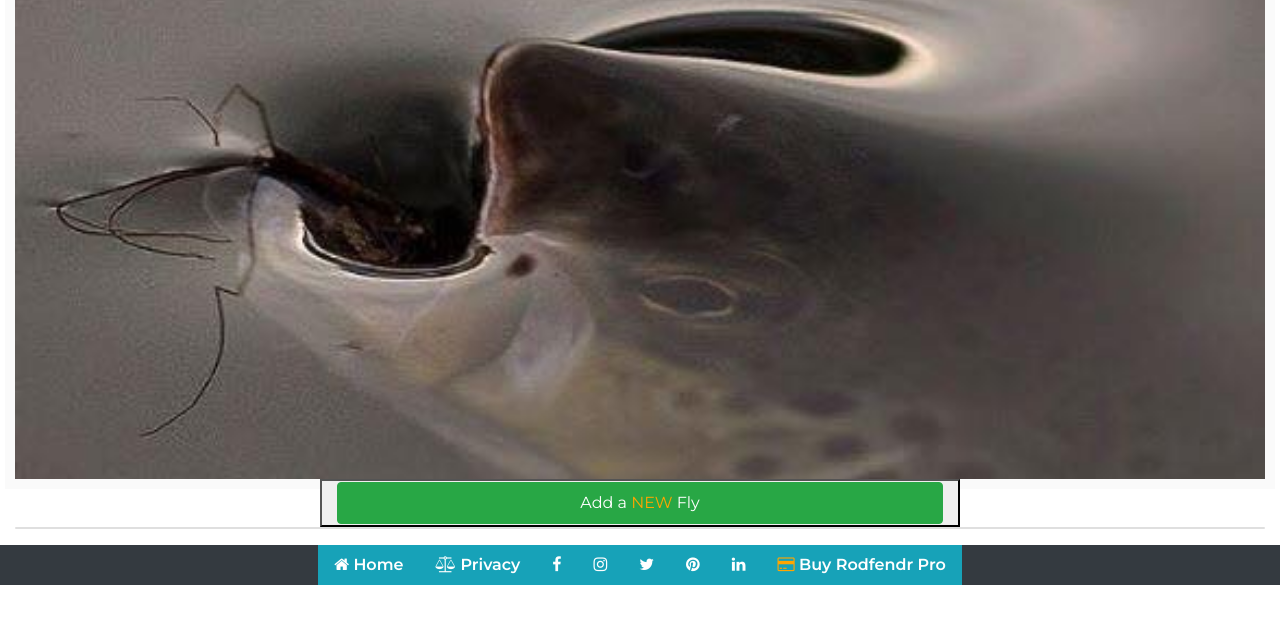
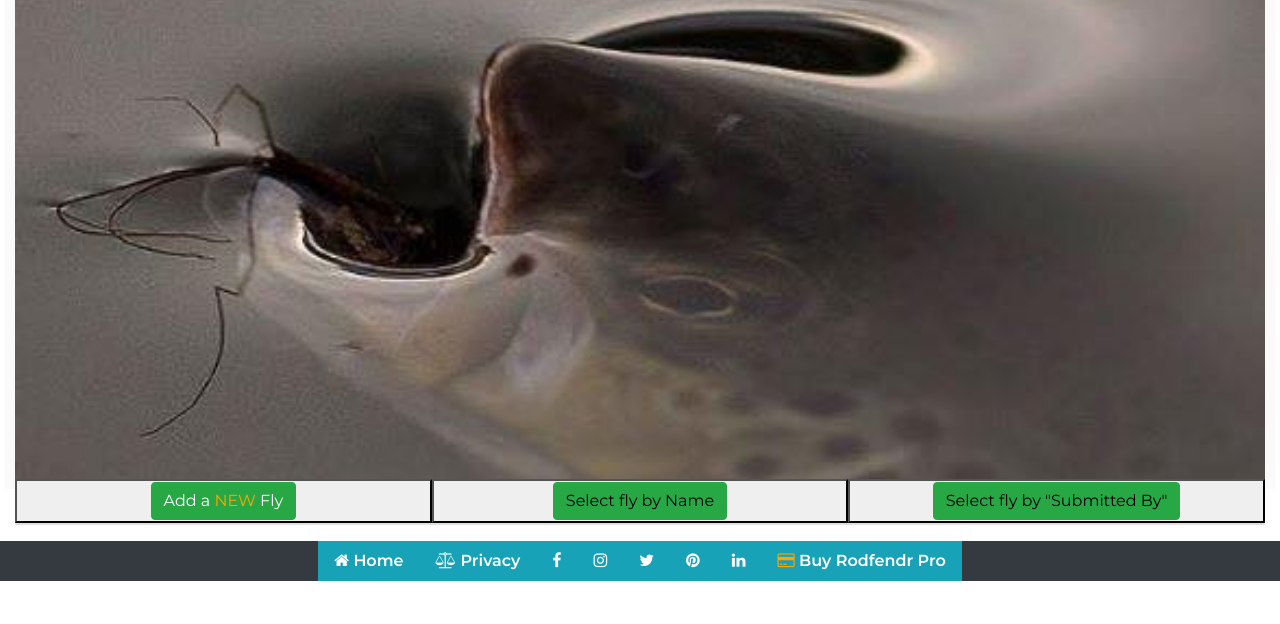
Before and after one commit to AlanOSheadev/Flies-fish-love, a Flask app: page / in a window 1280 px wide. Shown: the part 59-683 px from the top of the page. Run offline with Flask 2, Linux system fonts and the light colour scheme; data that the repository does not hold is empty; some libraries are stand-ins or nearby versions; some web fonts are replaced.

Commit message:
fixed issue with edit form resetting delete to null and removed some unnecessary code from app.py

```diff
--- a/app.py
+++ b/app.py
@@ -21,47 +21,17 @@ def get_fly():
     return render_template("fly.html", fly=mongo.db.fly.find().sort("name"))
 
 
-# @app.route('/add_fly')
-# def add_fly():
-#     return render_template('addfly.html', fly=mongo.db.fly.find())
+@app.route('/add_fly')
+def add_fly():
+    return render_template('addfly.html', fly=mongo.db.fly.find())
 
 
-# @app.route('/insert_fly', methods=['POST'])
-# def insert_fly():
-#     fly = mongo.db.fly
-#     fly.insert_one(request.form.to_dict())
-#     return redirect(url_for('get_fly'))
-
-
-# @app.route('/edit_fly/<fly_id>')
-# def edit_fly(fly_id):
-#     the_fly = mongo.db.fly.find_one({'_id': ObjectId(fly_id)})
-#     all_species = mongo.db.species.find()
-#     return render_template('editfly.html', fly=the_fly, species=all_species)
-
-
-# @app.route('/update.fly/<fly_id>', methods=['POST'])
-# def update_fly(fly_id):
-#     fly = mongo.db.fly
-#     fly.update({'_id': ObjectId(fly_id)},
-#     {
-#         'name': request.form.get('name'),
-#         'species': request.form.get('species'),
-#         'hook': request.form.get('hook'),
-#         'thread': request.form.get('thread'),
-#         'rib': request.form.get('rib'),
-#         'head': request.form.get('head'),
-#         'body': request.form.get('body'),
-#         'thorax': request.form.get('thorax'),
-#         'legs': request.form.get('legs'),
-#         'wings': request.form.get('wings'),
-#         'tail': request.form.get('tail'),
-#         'hackle': request.form.get('hackle'),
-#         'link': request.form.get('link'),
-#         'submitted_by': request.form.get('submitted_by'),
-#         'delete': True
-#     })
-#     return redirect(url_for('get_fly'))
+@app.route('/insert_fly', methods=['POST'])
+def insert_fly():
+    fly = mongo.db.fly
+    species = mongo.db.species
+    fly.insert_one(request.form.to_dict())
+    return redirect(url_for('get_fly'))
 
 
 @app.route('/edit_fly/<fly_id>')
@@ -75,34 +45,6 @@ def edit_fly(fly_id):
 def update_fly(fly_id):
     fly = mongo.db.fly
     fly.update({'_id': ObjectId(fly_id)}, {
-        'name': request.form.get('name'),
-        'species': request.form.get('species'),
-        'hook': request.form.get('hook'),
-        'thread': request.form.get('thread'),
-        'rib': request.form.get('rib'),
-        'head': request.form.get('head'),
-        'body': request.form.get('body'),
-        'thorax': request.form.get('thorax'),
-        'legs': request.form.get('legs'),
-        'wings': request.form.get('wings'),
-        'tail': request.form.get('tail'),
-        'hackle': request.form.get('hackle'),
-        'link': request.form.get('link'),
-        'submitted_by': request.form.get('submitted_by'),
-        'delete': True
-    })
-    return redirect(url_for('get_fly'))
-
-
-@app.route('/add_fly')
-def add_fly():
-    return render_template('addfly.html', fly=mongo.db.fly.find())
-
-
-@app.route('/insert_fly', methods=['POST'])
-def insert_fly():
-    fly = mongo.db.fly
-    fly.insert({
         'name': request.form.get('name'),
         'species': request.form.get('species'),
         'hook': request.form.get('hook'),
--- a/static/css/style.css
+++ b/static/css/style.css
@@ -57,6 +57,11 @@ ul li {
     padding: 0;
 }
 
+.row {
+    padding: 0;
+    margin: 0;
+}
+
  /* back to top button w3 schools and bootstrap */
 
  #myBtn {
--- a/templates/fly.html
+++ b/templates/fly.html
@@ -1,29 +1,29 @@
 {% extends 'base.html' %} {% block content %}
 <div class="hero"></div>
 <div class="row">
-    <div class="col-3"></div>
-    <button class="col-6"><a class="nav-link btn btn-success" href="{{url_for('add_fly')}}"> Add a <span style="color: orange">NEW</span> Fly </a></button>
-    <div class="col-3"></div>
+
+    <button class="col-4"><a class="btn btn-success" href="{{url_for('add_fly')}}"> Add a <span style="color: orange">NEW</span> Fly </a></button>
+    <button class="col-4"><a class="btn btn-success">Select fly by Name</a></button>
+    <button class="col-4"><a class="btn btn-success">Select fly by "Submitted By"</a></button>
+
+
 </div>
 <ul class="card" id="accordion">
     {% for fly in fly %}
     <li>
-        <div class="row list-inline">
-            <div class="col-3 list-inline-item">
+        <div class="row list-inline align-self-center">
+            <div class="col-4 list-inline-item">
                 <button class="btn btn-info" type="button" data-toggle="collapse" data-target="#collapseExample{{loop.index}}" aria-expanded="false" aria-controls="collapseExample"><i class="fa fa-chevron-circle-down" aria-hidden="true"></i> Click to see components</button>
             </div>
-            <div class="col-1"></div>
-            <div class="task_header col-4 list-inline-item align-self-center">
+            <div class="task_header col-4 list-inline-item">
                 <i class="fa fa-bug" aria-hidden="true"></i> Name of Fly :<strong> {{fly.name}}</strong>
             </div>
-            <div class="col-1"></div>
             <div class="col">
                 <div>
                 {% if fly.delete %}
                     <a href="{{url_for('edit_fly', fly_id=fly._id)}}" type="button" class="btn btn-primary">Edit</a>
                     <a href="{{url_for('delete_fly', fly_id=fly._id)}}" type="button" class="btn btn-danger">Delete</a>
                     {% else %}
-                     <!-- <a href="{{url_for('edit_fly', fly_id=fly._id)}}" type="button" class="btn btn-primary">Edit</a> -->
                 {% endif %}
                 </div>
             </div>
```
Also changed, not shown: templates/addfly.html (+6 -2 lines), templates/editfly.html (+27 -14 lines), templates/searchflyname.html (added, +9 -0 lines), templates/searchflysubmitted.html (added, +9 -0 lines).
